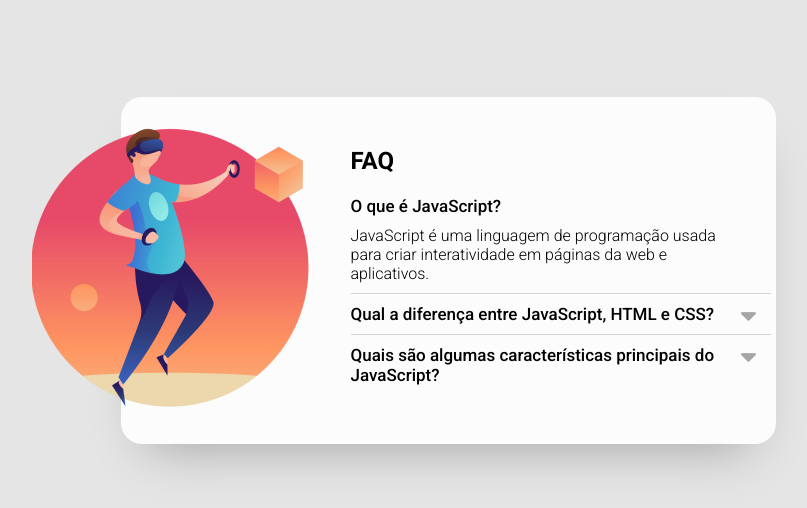
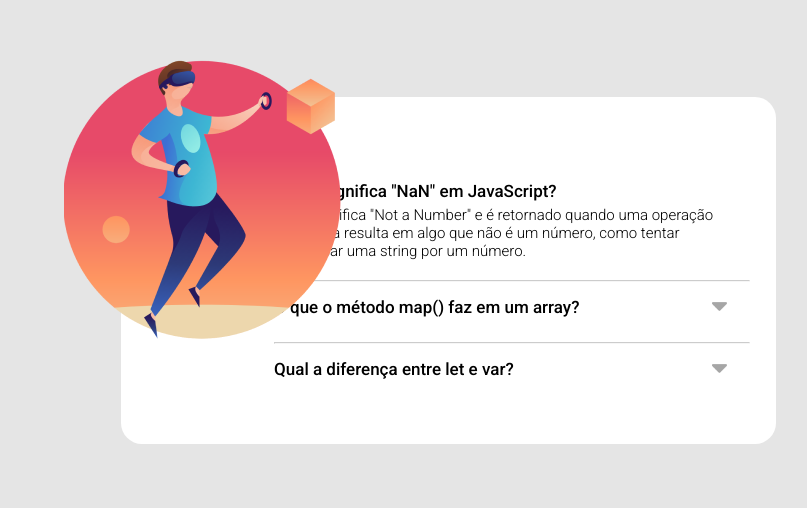
Before and after one commit to GabrielNicolasR/acordeom-faq, a plain HTML site: page index.html in a window 1280 px wide. Shown: the part 130-638 px from the top of the page, without its empty margins (192-999 px from the left). Drawn offline with Linux system fonts and the light colour scheme.

Commit message:
Melhora de perf e refactor de todo o projeto

```diff
--- a/index.html
+++ b/index.html
@@ -1,48 +1,56 @@
 <!DOCTYPE html>
-<html lang="pt-br">
+<html lang="en">
 
 <head>
     <meta charset="UTF-8">
     <meta name="viewport" content="width=device-width, initial-scale=1.0">
-    <link rel="stylesheet" href="src/css/style.css">
-    <link rel="stylesheet" href="src/css/reset.css">
-    <link rel="stylesheet" href="src/css/resposive.css">
-    <link href="https://fonts.googleapis.com/css2?family=Roboto:ital,wght@0,100;0,300;0,400;0,500;0,700;0,900;1,100;1,300;1,400;1,500;1,700;1,900&display=swap"rel="stylesheet">
-    <title>Acordeon</title>
+    <title>Faq</title>
+    <link rel="stylesheet" href="./src/css/style.css">
+    <link rel="stylesheet" href="./src/css/reset.css">
+    <link rel="preconnect" href="https://fonts.googleapis.com">
+    <link rel="preconnect" href="https://fonts.gstatic.com" crossorigin>
+    <link
+        href="https://fonts.googleapis.com/css2?family=Roboto:ital,wght@0,100;0,300;0,400;0,500;0,700;0,900;1,100;1,300;1,400;1,500;1,700;1,900&display=swap"
+        rel="stylesheet">
 </head>
 
 <body>
-    <main>
-        <section class="acordeon">
-            <img src="src/image/imagem.png" alt="">
+    <section class="faq">
+        <img src="src/image/imagem.png" alt="homem azul" class="homem-azul">
+        <div class="duvidas">
+            <ul class="lista-de-perguntas">
+                <h1 class="titulo">FAQ</h1>
+                <li class="item ativo">
+                    <h2 class="pergunta">O que significa "NaN" em JavaScript?</h2>
 
-            <div class="conteudo">
-                <h1>FAQ</h1>
-                <ul class="items">
-                    <li class="item ativo">
-                        <h2 class="pergunta">O que é JavaScript?
-                        </h2>
+                    <p class="resposta">
+                        NaN" significa "Not a Number" e é retornado quando uma operação aritmética resulta em algo que
+                        não é um número, como tentar multiplicar uma string por um número.
+                    </p>
+                </li>
+                <hr>
+                <li class="item">
+                    <h2 class="pergunta">O que o método map() faz em um array?</h2>
 
-                        <p class="resposta">JavaScript é uma linguagem de programação usada para criar interatividade em páginas da web e aplicativos.</p>
-                    </li>
-                    <li class="item">
-                        <h2 class="pergunta">Qual a diferença entre JavaScript, HTML e CSS?</h2>
+                    <p class="resposta">
+                        Cria um novo array aplicando uma função a cada elemento.
+                    </p>
+                </li>
+                <hr>
+                <li class="item">
+                    <h2 class="pergunta">Qual a diferença entre let e var?</h2>
 
-                        <p class="resposta ativo">HTML cria a estrutura, CSS estiliza e JavaScript adiciona interatividade e comportamento dinâmico.</p>
-                    </li>
-                    <li class="item">
-                        <h2 class="pergunta">
-                            Quais são algumas características principais do JavaScript?
-                        </h2>
+                    <p class="resposta">
+                        let tem escopo de bloco, var tem escopo de função.
+                    </p>
+                </li>
+                <hr>
+            </ul>
+        </div>
+    </section>
 
-                        <p class="resposta">Tipagem dinâmica, fácil manipulação do DOM, funções de primeira classe e suporte a operações assíncronas, além de um ecossistema robusto de bibliotecas e frameworks.</p>
-                    </li>
-                </ul>
-            </div>
-        </section>
-    </main>
 
-    <script src="src/js/index.js"></script>
+    <script src="./src/js/index.js"></script>
 </body>
 
 </html>
--- a/src/css/style.css
+++ b/src/css/style.css
@@ -1,82 +1,79 @@
 body {
-    font-family: "Roboto", sans-serif;
+    background-color: #e5e5e5;
+    font-family: roboto;
 }
 
-html {
-    background-color: #e5e5e5;
+hr {
+    margin-top: 15px;
+    opacity: 0.5;
+    width: 95%;
 }
 
-main {
-    display: flex;
-    align-items: center;
-    justify-content: center;
-    min-height: 100vh;
+hr:last-child {
+    border: none;
 }
 
-.acordeon {
-    display: flex;
-    box-shadow: 0 27px 49px -25px rgba(0, 0, 0, 0.3);
-    position: relative;
-    width: 655px;
-    min-height: 347px;
-    background-color: #fcfcfc;
-    border-radius: 21px;
-    padding: 20px 5px 20px 5px;
-    align-items: center;
+.faq {
+    height: 100vh;
+    width: 100lvw;
 }
 
-.acordeon img {
-    position: absolute;
-    right: 71%;
+.faq .duvidas {
+    height: 100%;
+    display: flex;
+    justify-content: center;
+    align-items: center;
+    position: relative;
 }
 
-.acordeon .conteudo {
+.faq .homem-azul {
+    position: absolute;
+    padding: 14.5% 0 0 20%;
+    z-index: 1;
+}
+
+.item .pergunta:hover {
+    color: #f47c57;
+}
+
+.faq .duvidas .lista-de-perguntas {
+    background-color: #ffff;
+    width: 655px;
+    height: 347px;
+    border-radius: 21px;
     display: flex;
     flex-direction: column;
-    padding-left: 225px;
+    padding-left: 12%;
+    display: flex;
+    justify-content: center;
+    gap: 5px;
 }
 
-.acordeon .conteudo h1 {
+.faq .duvidas .lista-de-perguntas .titulo {
+    font-size: 25px;
     font-weight: 700;
-    line-height: 30px;
-    margin-bottom: 10px;
 }
 
-.acordeon .conteudo .items .item {
-    border-bottom: solid 1px #d4d4d4;
-    background-image: url(../image/seta.png);
-    background-repeat: no-repeat;
-    background-position: top 8px right 15px;
-    background-size: 15px;
-    margin: 10px 0;
-    padding-right: 50px;
-    cursor: pointer;
-}
-
-.acordeon .conteudo .items .item:last-child {
-    border-bottom: none;
-}
-
-.acordeon .conteudo .items .item .pergunta {
+.faq .duvidas .lista-de-perguntas .item .pergunta {
     font-size: 17px;
     font-weight: 500;
-    margin: 10px 0 10px 0;
-    transition: 0.3s;
+    background-image: url(../image/seta\ fechada.png);
+    background-repeat: no-repeat;
+    background-position: 90%;
+    margin: 10px 0 5px 0;
+    cursor: pointer;
 }
 
 .resposta {
     display: none;
-    margin: 10px 0 10px 0;
+    font-size: 15px;
+    width: 90%;
 }
 
-.acordeon .items .item.ativo .resposta {
+.faq .duvidas .lista-de-perguntas .item.ativo .resposta{
     display: block;
 }
 
-.acordeon .conteudo .items .pergunta:hover {
-    color: #f14624;
-}
-
-.acordeon .items .item.ativo {
+.faq .duvidas .lista-de-perguntas .item.ativo .pergunta {
     background-image: url(../image/seta\ aberta.png);
 }
--- a/src/js/index.js
+++ b/src/js/index.js
@@ -1,13 +1,10 @@
-const itensPerguntasERespostas = document.querySelectorAll(".item");
+const selecionarPergunta = document.querySelectorAll(".item")
 
-itensPerguntasERespostas.forEach(function (item) {
-    item.addEventListener("click", function () {
-        const contemAtivo = document.querySelector(".ativo");
+selecionarPergunta.forEach(pergunta => {
+   pergunta.addEventListener("click", () => {
+        const selecionarAtivo = document.querySelector(".ativo")
+        selecionarAtivo.classList.remove("ativo")
 
-        if (contemAtivo) {
-            contemAtivo.classList.remove("ativo");
-        }
-
-        item.classList.add("ativo");
-    })
+        pergunta.classList.add("ativo")
+   })
 })
```
Also changed, not shown: src/image/seta fechada.png (renamed from src/image/seta.png).
